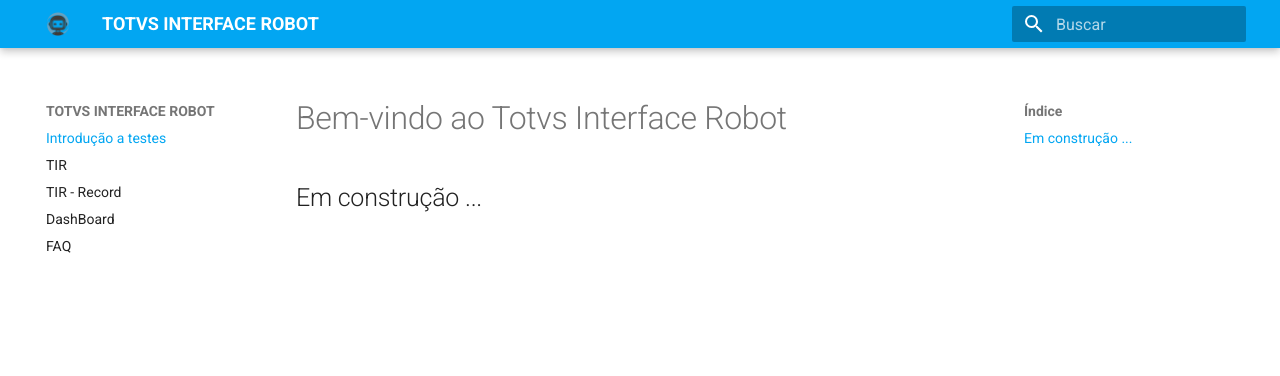
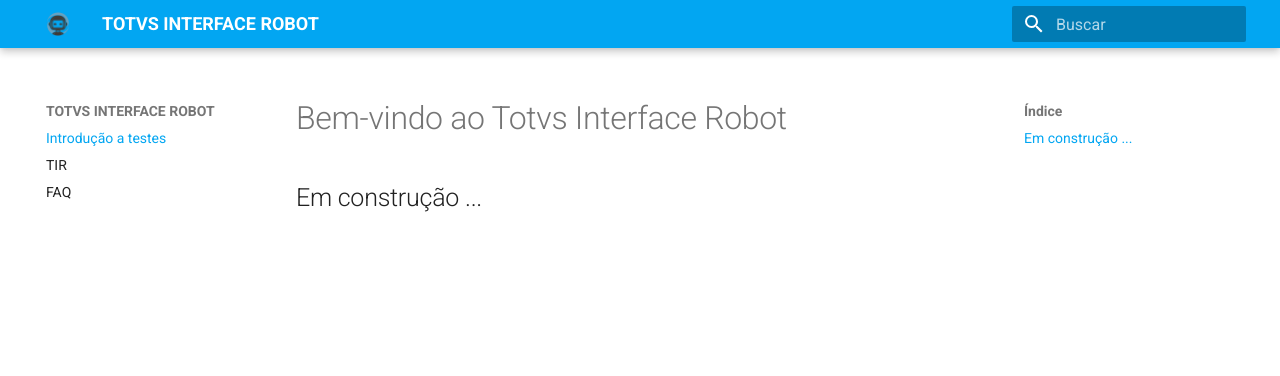
Before and after one commit to totvs/tir-docs, an MkDocs documentation site: the page built from docs/index.md, in a window 1280 px wide. Shown: the top 376 px of the page. Built offline with MkDocs 1.6.1 and Material for MkDocs 9.7.7, drawn with Linux system fonts in a browser that asks for light colours; part of the change alters nothing that is shown.

Commit message:
Update mkdocs.yml

```diff
--- a/mkdocs.yml
+++ b/mkdocs.yml
@@ -11,8 +11,8 @@ theme:
 nav:
     - Introdução a testes: index.md
     - TIR: TIR.md
-    - TIR - Record: TIR-Record.md
-    - DashBoard: DashBoard.md
+    #TIR - Record: TIR-Record.md
+    #DashBoard: DashBoard.md
     - FAQ: faq.md
 
 markdown_extensions:
```
